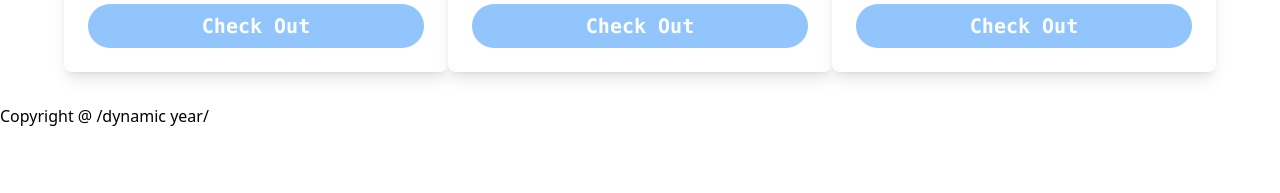
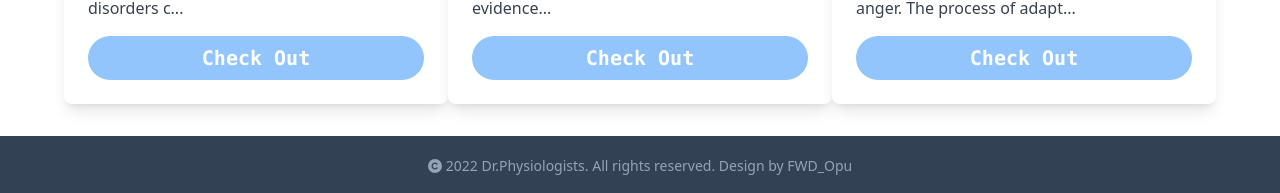
Before and after one commit to HasibAliOpu/Dr-Physiologists, a React (Create React App) app: page / in a window 1280 px wide. Shown: the part 3784-3977 px from the top of the page. Before the commit the page ends 3912 px from the top, so only its background shows below. Built offline with nearby package versions, Linux system fonts and the light colour scheme; what tw-elements would draw is missing.

Commit message:
added copyright icon from fontawesome on footer

```diff
--- a/package.json
+++ b/package.json
@@ -3,6 +3,9 @@
   "version": "0.1.0",
   "private": true,
   "dependencies": {
+    "@fortawesome/fontawesome-svg-core": "^6.1.1",
+    "@fortawesome/free-solid-svg-icons": "^6.1.1",
+    "@fortawesome/react-fontawesome": "^0.1.18",
     "@testing-library/jest-dom": "^5.16.4",
     "@testing-library/react": "^13.1.1",
     "@testing-library/user-event": "^13.5.0",
--- a/src/Pages/Home/Services/Services.js
+++ b/src/Pages/Home/Services/Services.js
@@ -9,7 +9,7 @@ const Services = () => {
   }, []);
   return (
     <div>
-      <h1 className="text-center mt-6 font-mono font-semibold  text-3xl text-indigo-500">
+      <h1 className="text-center mt-14 font-mono font-semibold  text-3xl text-indigo-500">
         <span className="border-b-2 border-slate-700">
           Popular Therapy Services
         </span>
--- a/src/Pages/Shared/Footer/Footer.js
+++ b/src/Pages/Shared/Footer/Footer.js
@@ -1,9 +1,15 @@
+import { faCopyright } from "@fortawesome/free-solid-svg-icons";
+import { FontAwesomeIcon } from "@fortawesome/react-fontawesome";
 import React from "react";
 
 const Footer = () => {
   return (
-    <div>
-      <h1>Copyright @ /dynamic year/</h1>
+    <div className="bg-slate-700 text-center md:p-5 text-sm  text-slate-400">
+      <h1>
+        <FontAwesomeIcon icon={faCopyright} className="pr-1" />
+        {new Date().getFullYear()} Dr.Physiologists. All rights reserved. Design
+        by FWD_Opu
+      </h1>
     </div>
   );
 };
```
Also changed, not shown: 1 other file (tests, documents, lock files or other folders).
